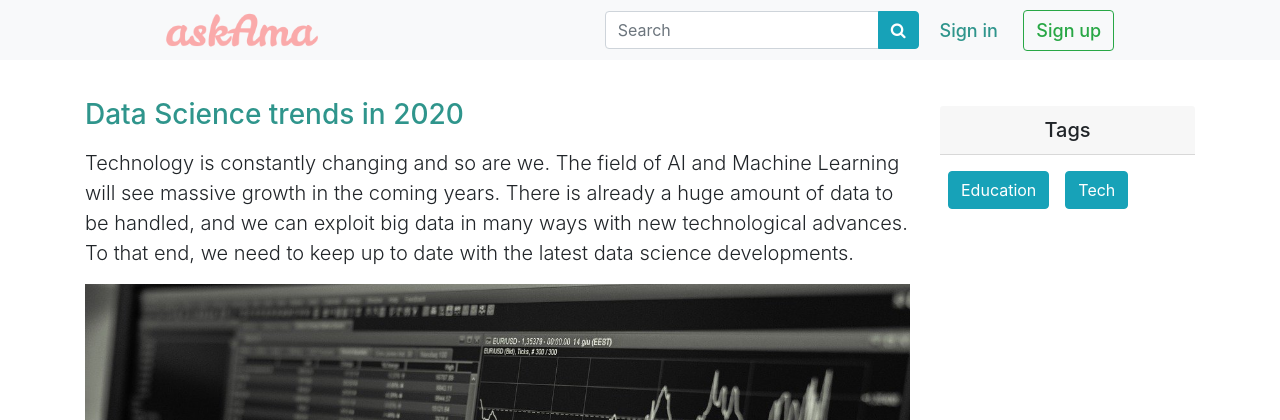
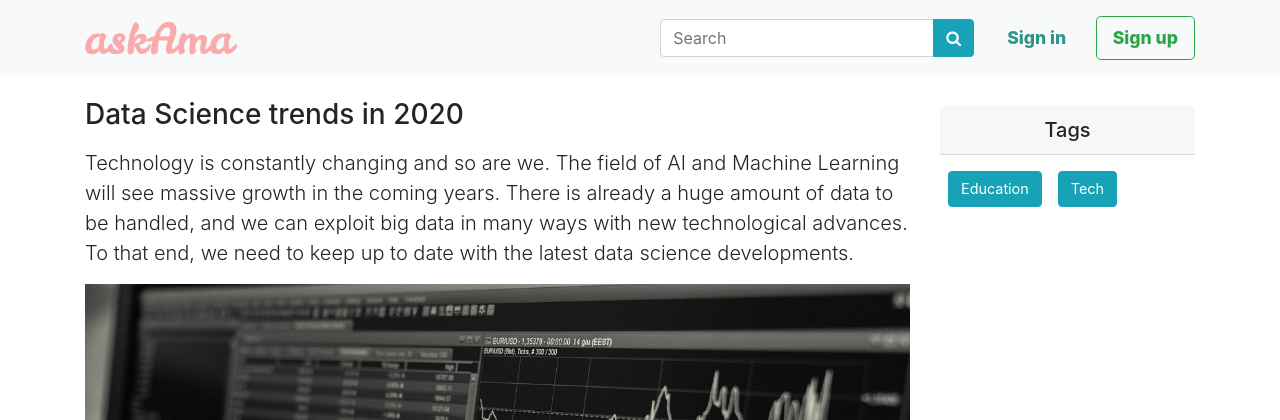
Before and after one commit to Billbern/my-personal-blog, a Flask app: a page that uses templates/base.html in a window 1280 px wide. Shown: the top 420 px of the page. Run offline with Flask 2, Linux system fonts and the light colour scheme; some libraries are stand-ins or nearby versions.

Commit message:
added welcome caption and changed font-sizes

```diff
--- a/static/css/style.css
+++ b/static/css/style.css
@@ -9,9 +9,17 @@ body {
     margin-bottom: 50px;
 }
 
-.padding{
-    padding-left: 12%;
-    padding-right: 12%;
+.btn-login {
+    color: #2f958c;
+}
+
+.btn-login, .btn-signup {
+    font-weight: 800;
+    font-size: 1.1em;
+}
+
+.btn-login:hover {
+    color: #25776f;
 }
 
 #headimage {
@@ -39,28 +85,26 @@ body {
     border-bottom-right-radius: 0px;
 }
 
-hr.light {
-    border-top: 1px solid #d5d5d5;
-    width: 90%;
-    margin-top: .5rem;
-    margin-bottom: .5rem;
+.card-title > a {
+    font-size: 1em!important;
+    color: #24292e;
 }
 
-h3, h4, .btn-login {
-    color: #2f958c;
+.card .small-content {
+    font-size: 0.8em;
 }
 
-.btn-login, .btn-signup {
-    font-weight: 500;
-    font-size: large;
+.card:hover {
+    box-shadow: 0 8px 17px 0 rgba(0,0,0,0.2),
+                0 6px 20px 0 rgba(0,0,0,0.19);
 }
 
 .post-content, .form-signin {
     margin-top: 98px;
 }
 
-.btn-login:hover {
-    color: #25776f;
+.nav-item > .btn-info {
+    font-size: 0.9em;
 }
 
 .center-contain {
--- a/templates/base.html
+++ b/templates/base.html
@@ -15,7 +15,7 @@
 <!-- NavBar -->
 <header>
     <nav class="navbar navbar-expand-md navbar-light fixed-top bg-light">
-        <div class="container-fluid padding">
+        <div class="container">
             <a class="navbar-brand" href="{{ url_for('index') }}"><img src="{{ url_for('static', filename='/img/icon2.png') }}" alt="askAma"></a>
 
             <button class="navbar-toggler navbar-toggler-right collapsed" type="button" data-toggle="collapse" data-target="#navb" aria-expanded="false">
@@ -35,8 +35,8 @@
                     </div>
                 </form>
                 <div class="col-xs-12">
-                    <a class="btn btn-login my-2 my-lg-0 mr-2" href="{{ url_for('signin') }}">Sign in</a>
-                    <a class="btn btn-signup btn-outline-success my-2 my-lg-0" href="{{ url_for('signup') }}">Sign up</a>
+                    <a class="btn btn-login btn-lg m-2 mr-2" href="{{ url_for('signin') }}">Sign in</a>
+                    <a class="btn btn-signup btn-outline-success btn-lg my-2" href="{{ url_for('signup') }}">Sign up</a>
                 </div>
             </div>
         </div>
```
Also changed, not shown: other parts of static/css/style.css (+44 -29 lines), templates/index.html (+8 -11 lines).
